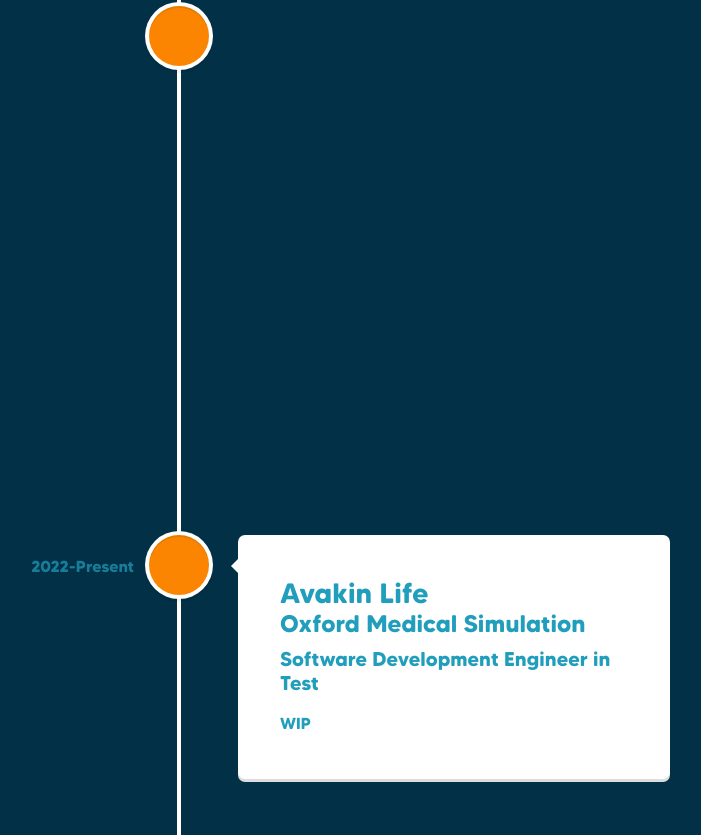
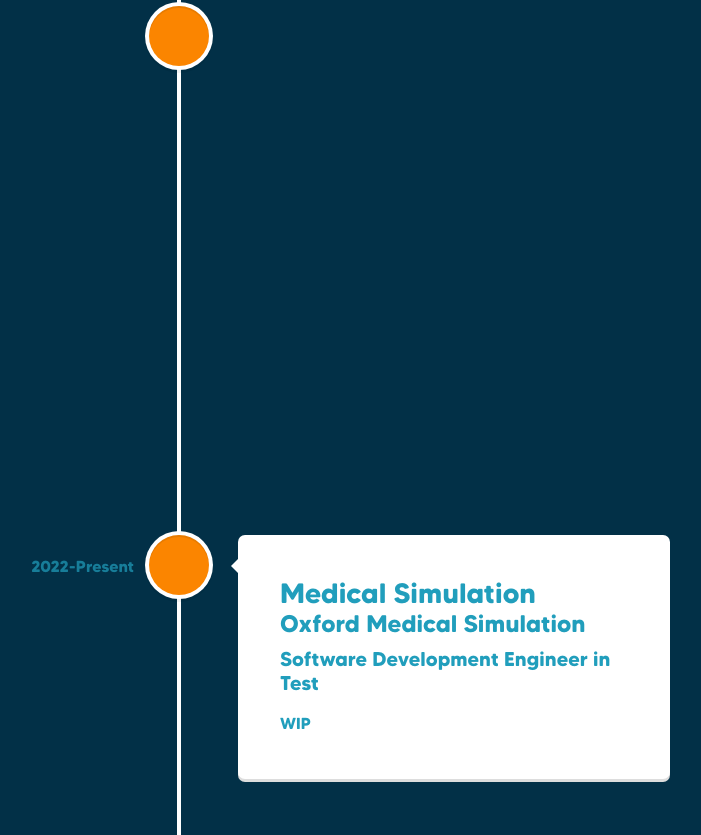
Before and after one commit to danbudworthmead/dbm-portfolio, a React (Create React App) app: page /about in a window 1280 px wide. Shown: the part 3267-4102 px from the top of the page, without its empty margins (461-1162 px from the left). Built offline with nearby package versions, Linux system fonts and the light colour scheme.

Commit message:
Update index.tsx

```diff
--- a/src/Timeline/index.tsx
+++ b/src/Timeline/index.tsx
@@ -132,7 +132,7 @@
                 date="2022-Present"
                 iconStyle={{ background: "#fb8500" }}
             >
-                <h3 className="vertical-timeline-element-title">Avakin Life</h3>
+                <h3 className="vertical-timeline-element-title">Medical Simulation</h3>
                 <h4>Oxford Medical Simulation</h4>
                 <h5>Software Development Engineer in Test</h5>
                 <p>
```
